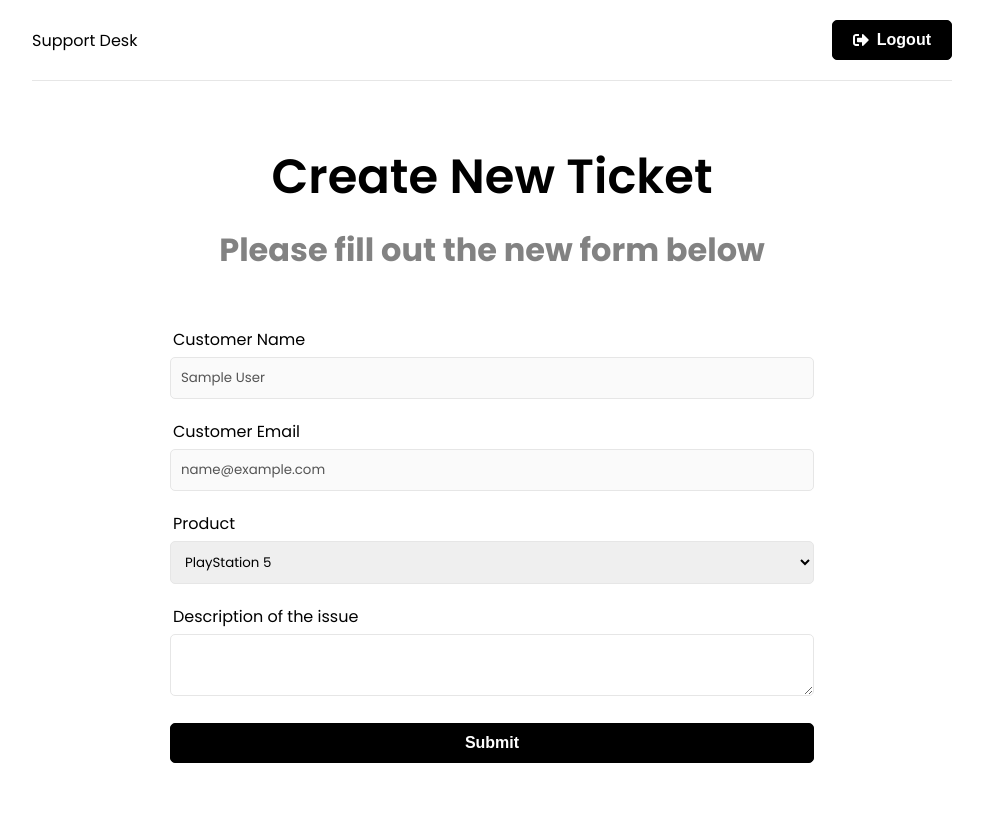
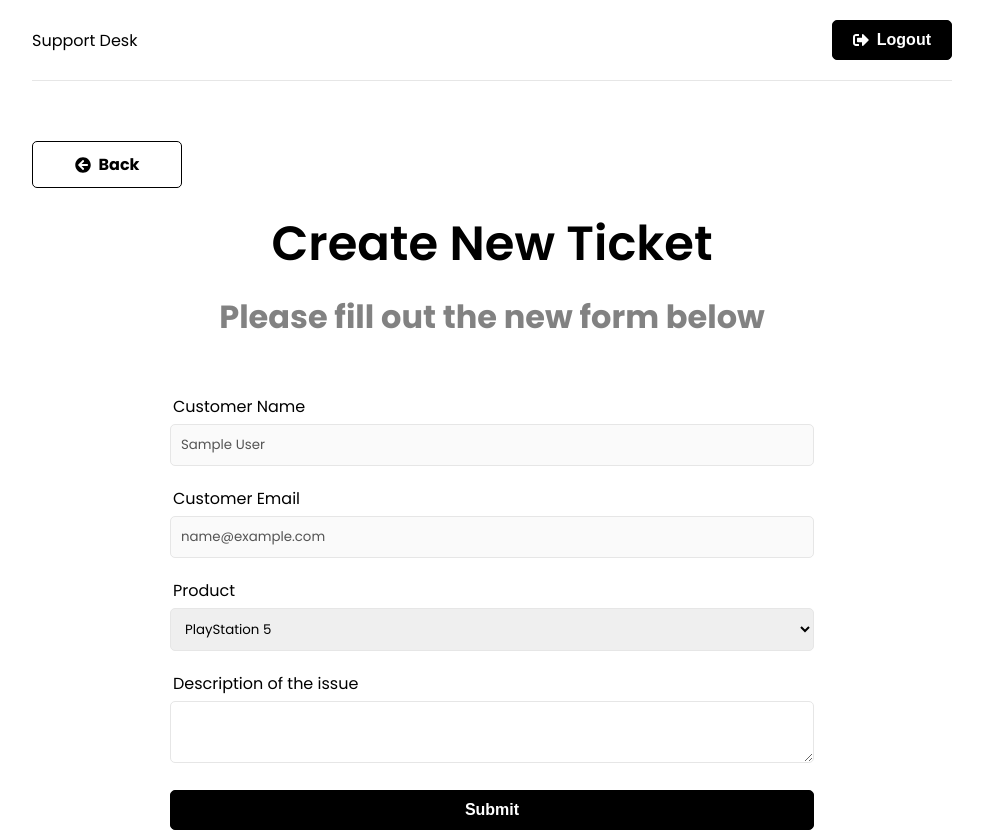
Before and after one commit to milanMilicic/support-desk-app, a React (Create React App) app in the folder frontend/: page /new-ticket in a window 1280 px wide. Shown: the whole page, without its empty margins (148-1131 px from the left). Before the commit the page ends 800 px from the top, so only its background shows below. Built offline with nearby package versions, Linux system fonts and the light colour scheme; sample sign-in values are in the browser's storage.

Commit message:
Implement back button

```diff
--- /dev/null
+++ b/frontend/src/components/BackButton.jsx
@@ -0,0 +1,11 @@
+import {FaArrowCircleLeft} from 'react-icons/fa'
+import { Link } from 'react-router-dom'
+
+function BackButton({url}) {
+  return (
+    <Link to={url} className="btn btn-reverse btn-back">
+        <FaArrowCircleLeft /> Back
+    </Link>
+  )
+}
+export default BackButton
--- a/frontend/src/pages/NewTicket.jsx
+++ b/frontend/src/pages/NewTicket.jsx
@@ -4,6 +4,7 @@
 import {toast} from 'react-toastify'
 import {createTicket, reset} from '../features/tickets/ticketSlice'
 import Spinner from '../components/Spinner'
+import BackButton from "../components/BackButton"
 
 
 function NewTicket() {
@@ -41,6 +42,8 @@
 
   return (
     <>
+
+      <BackButton url='/' />
       <section className="heading">
         <h1>Create New Ticket</h1>
         <p>Please fill out the new form below</p>
```
